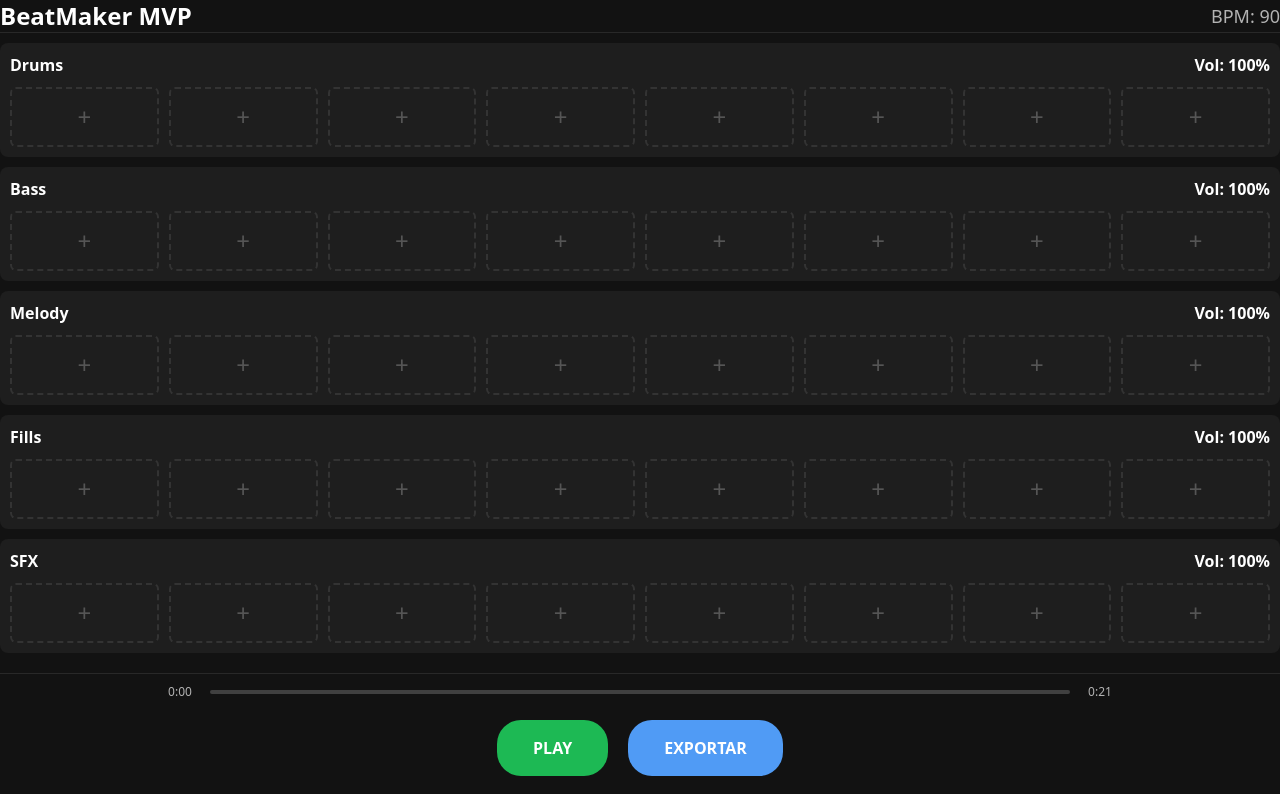
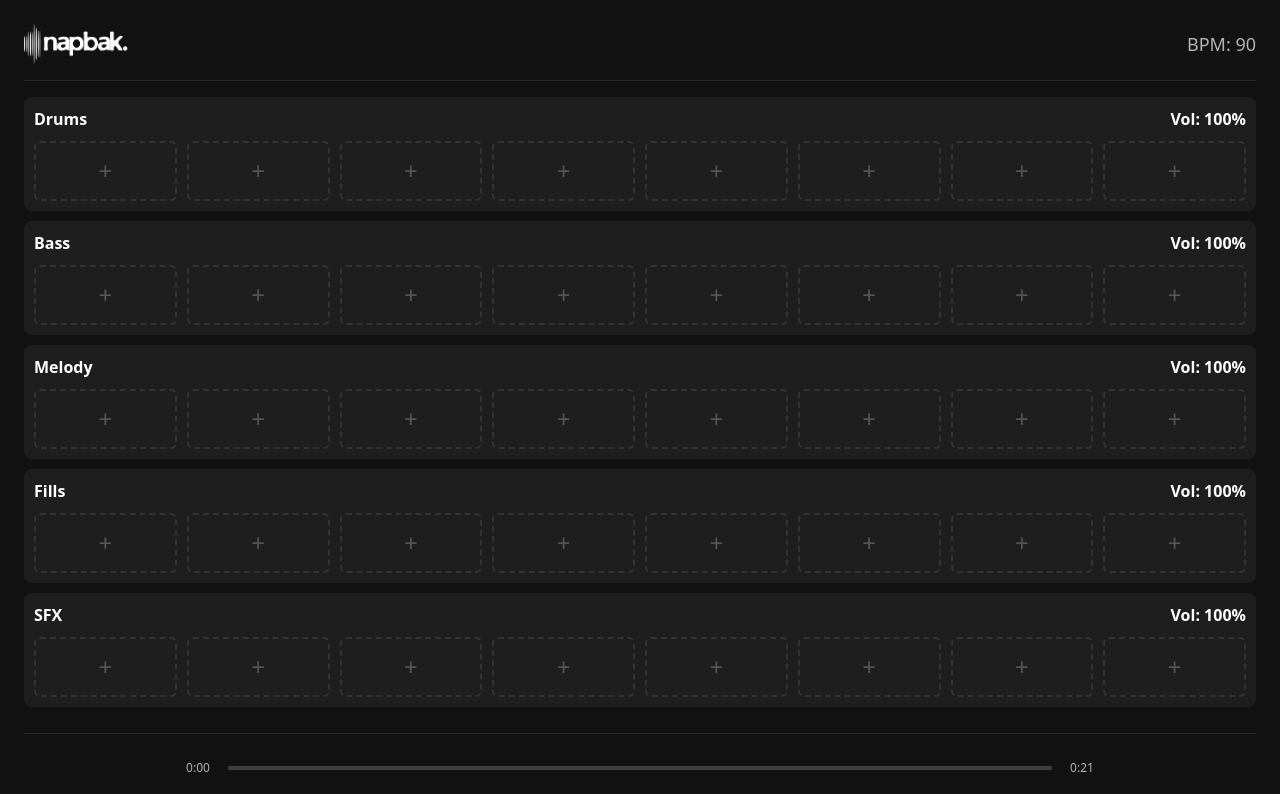
Before and after one commit to napobuilder/napbak-app, a React (Vite) app: page / in a window 1280 px wide. Shown: the top 794 px of the page. Built offline with nearby package versions, Linux system fonts and the light colour scheme.

Commit message:
refactor: Organize samples, improve layout, and add branding

```diff
--- a/src/App.tsx
+++ b/src/App.tsx
@@ -76,13 +76,14 @@ const App = () => {
   const visibleDuration = NUM_SLOTS * (60 / BPM) * 4;
 
   return (
-    <div className="flex flex-col h-screen bg-[#121212] font-sans">
-      <header className="p-3.75 flex justify-between items-center border-b border-[#282828]">
-        <h1 className="text-white text-2xl font-bold m-0">BeatMaker MVP</h1>
+    <div className="min-h-screen bg-[#121212] font-sans text-white p-6">
+      <div className="flex flex-col h-full">
+        <header className="flex justify-between items-center border-b border-[#282828] pb-4">
+          <img src="/napbak app.png" alt="Napbak Logo" className="h-10 w-auto" />
           <p className="text-[#b3b3b3] text-lg m-0">BPM: {BPM}</p>
         </header>
 
-      <main className="relative flex-2 py-2.5 px-3.75 flex flex-col justify-around">
+        <main className="relative flex-2 flex flex-col justify-around py-4">
           <Playhead
             isPlaying={isPlaying}
             playbackTime={playbackTime}
@@ -100,7 +101,7 @@ const App = () => {
           ))}
         </main>
 
-      <div className="border-t border-[#282828] px-3.75">
+        <div className="border-t border-[#282828] pt-4">
           <PlaybackTracker currentTime={playbackTime} totalDuration={totalDuration} />
           <PlaybackControls
             isPlaying={isPlaying}
@@ -114,6 +115,7 @@ const App = () => {
           <SampleLibrary />
         </footer>
       </div>
+    </div>
   );
 };
 
--- a/src/data.ts
+++ b/src/data.ts
@@ -18,7 +18,7 @@ export const SAMPLES: Record<SampleCategory, Sample[]> = {
   melody: [
     { id: 'm1', name: 'Piano Loop (8 measures)', url: 'https://files.catbox.moe/k5k03s.wav', duration: 4, color: '#ff006e' },
     { id: 'm2', name: 'Synth Arp', url: 'https://files.catbox.moe/19w4wv.wav', duration: 1, color: '#f72585' },
-    { id: 'm3', name: 'Freedom Chord', url: '/OS_VC2_90_songstarter_freedom_Fm.wav', duration: 4, color: '#e01e5a' },
+    { id: 'm3', name: 'Freedom Chord', url: '/melodies/OS_VC2_90_songstarter_freedom_Fm.wav', duration: 4, color: '#e01e5a' },
   ],
   fills: [
     { id: 'f1', name: 'Beatdown', url: '/fills/BEATDOWNS_drum_fill_029_90.wav', duration: 1, color: '#8338ec' },
```
Also changed, not shown: public/napbak app.png (added), 1 other file (tests, documents, lock files or other folders). Lines whose indentation alone changed are shown as unchanged.
